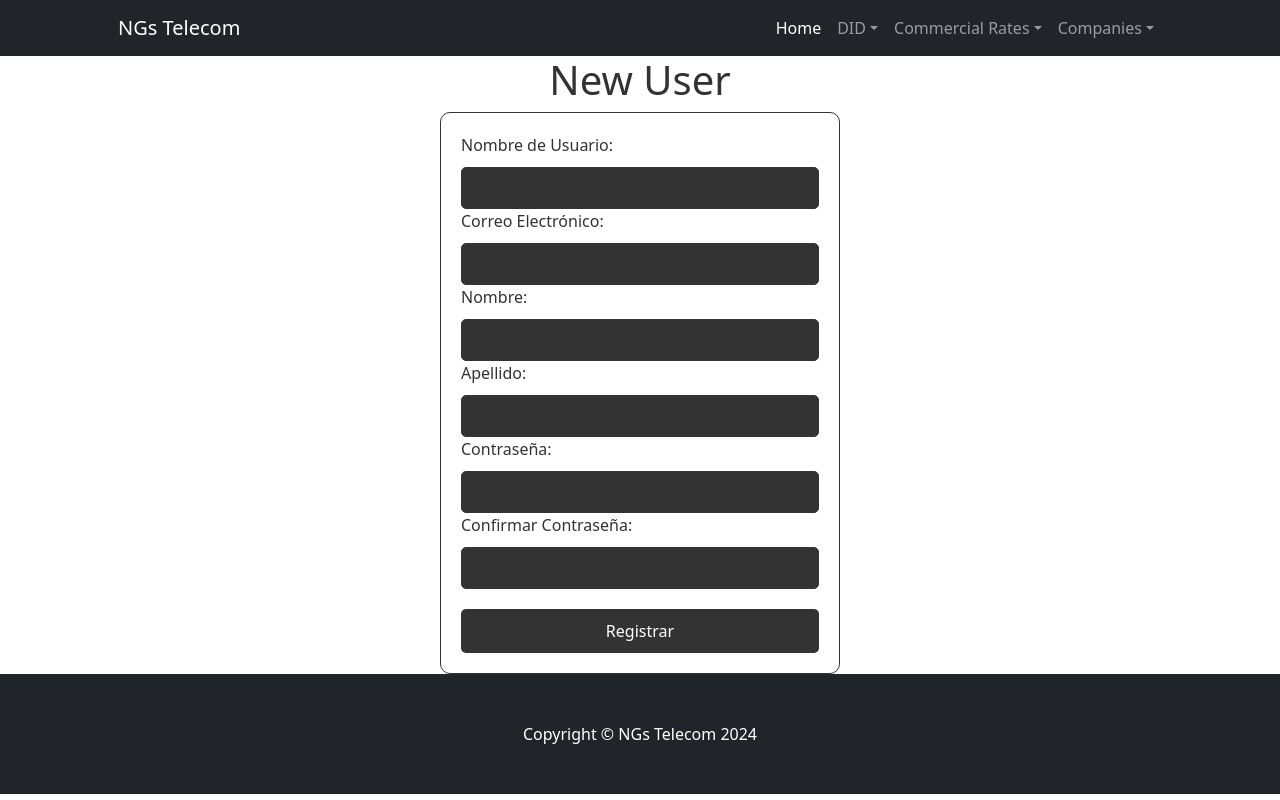
After one commit to Nektolox/Entrega_Final_Galue, a Django app: page /Accounts/Register/ in a window 1280 px wide. The commit adds this page. Run offline with Django 5.2, Linux system fonts and the light colour scheme; some libraries are stand-ins or nearby versions.

Commit message:
se prueban la creacion de usuarios

```diff
--- a/ProyectoFinal/settings.py
+++ b/ProyectoFinal/settings.py
@@ -58,7 +58,7 @@ ROOT_URLCONF = 'ProyectoFinal.urls'
 TEMPLATES = [
     {
         'BACKEND': 'django.template.backends.django.DjangoTemplates',
-        'DIRS': [BASE_DIR / './Proyecto_Django/PRE3Django/ProyectoFinal/DIDs/plantillas'],
+        'DIRS': [],
         'APP_DIRS': True,
         'OPTIONS': {
             'context_processors': [
--- a/ProyectoFinal/urls.py
+++ b/ProyectoFinal/urls.py
@@ -22,5 +22,6 @@ from django.http import HttpResponseRedirect
 urlpatterns = [
     path('admin/', admin.site.urls),
     path('DIDs/', include('DIDs.urls')),
+    path('Accounts/', include('accounts.urls')),
     path('', lambda request: HttpResponseRedirect('DIDs/Inicio/'))
 ]
--- /dev/null
+++ b/accounts/templates/accounts/Register.html
@@ -0,0 +1,104 @@
+<!DOCTYPE html>
+<html lang="en">
+
+<head>
+    <meta charset="UTF-8">
+    <meta name="viewport" content="width=device-width, initial-scale=1.0">
+    <title>New User</title>
+    <style>
+        body {
+            background-color: black;
+            color: white;
+            font-family: Arial, sans-serif;
+        }
+
+        form {
+            max-width: 400px;
+            margin: 0 auto;
+            padding: 20px;
+            border: 1px solid #333;
+            border-radius: 10px;
+            background-color: white;
+        }
+
+        h1 {
+            text-align: center;
+            color: #333;
+        }
+
+        label,
+        input {
+            display: block;
+            width: 100%;
+            margin-bottom: 10px;
+            color: #333;
+        }
+
+        input[type="text"],
+        input[type="email"],
+        input[type="password"] {
+            padding: 8px;
+            border-radius: 5px;
+            border: 1px solid #333;
+            background-color: #333;
+            color: white;
+        }
+
+        input[type="submit"] {
+            padding: 10px 20px;
+            border: none;
+            border-radius: 5px;
+            background-color: #333;
+            color: white;
+            cursor: pointer;
+            margin-top: 20px;
+        }
+
+        input[type="submit"]:hover {
+            background-color: white;
+            color: #333;
+        }
+
+        .error {
+            color: red;
+            text-align: center;
+        }
+    </style>
+</head>
+
+<body>
+    {% extends "dids/inicio.html" %} {% load static %}
+
+    {% block title %}New User{% endblock %}
+
+    {% block contenidoQueCambia %}
+    <h1>New User</h1>
+    {% if error %}
+    <p class="error">{{ error }}</p>
+    {% endif %}
+    <form action="{% url 'Register' %}" method="post">
+        {% csrf_token %}
+        <label for="username">Nombre de Usuario:</label>
+        <input type="text" id="username" name="username" required>
+
+        <label for="email">Correo Electrónico:</label>
+        <input type="email" id="email" name="email" required>
+
+        <label for="first_name">Nombre:</label>
+        <input type="text" id="first_name" name="first_name" required>
+
+        <label for="last_name">Apellido:</label>
+        <input type="text" id="last_name" name="last_name" required>
+
+        <label for="password1">Contraseña:</label>
+        <input type="password" id="password1" name="password1" required>
+
+        <label for="password2">Confirmar Contraseña:</label>
+        <input type="password" id="password2" name="password2" required>
+
+        <input type="submit" value="Registrar">
+    </form>
+    {% endblock %}
+</body>
+
+</html>
--- /dev/null
+++ b/accounts/urls.py
@@ -0,0 +1,9 @@
+# accounts/urls.py
+from django.urls import path
+from django.urls import path
+from .views import RegisterView, HelloView
+
+urlpatterns = [
+    path('Login/', HelloView.as_view(), name='Login'),
+    path('Register/', RegisterView.as_view(), name='Register'),
+]
--- a/accounts/views.py
+++ b/accounts/views.py
@@ -1,3 +1,44 @@
-from django.shortcuts import render
+# accounts/views.py
 
-# Create your views here.
+from django.urls import reverse_lazy
+from django.views.generic.edit import View
+from django.shortcuts import render, redirect
+from django.contrib.auth.hashers import make_password
+from .models import CustomUser, TechnicalUser, CommercialUser
+from django.views.generic import TemplateView
+
+# accounts/views.py
+
+class RegisterView(View):
+    template_name = 'accounts/Register.html'
+    success_url = reverse_lazy('Login')
+
+    def get(self, request, *args, **kwargs):
+        return render(request, self.template_name)
+
+    def post(self, request, *args, **kwargs):
+        username = request.POST.get('username')
+        email = request.POST.get('email')
+        first_name = request.POST.get('first_name')
+        last_name = request.POST.get('last_name')
+        password1 = request.POST.get('password1')
+        password2 = request.POST.get('password2')
+
+        if password1 != password2:
+            return render(request, self.template_name, {'error': 'Las contraseñas no coinciden.'})
+
+        if not (email.endswith('@ngtelecom.noc') or email.endswith('@ngtelecom.sales')):
+            return render(request, self.template_name, {'error': 'El correo electrónico debe pertenecer a los dominios empresariales'})
+
+        if email.endswith('@ngtelecom.noc'):
+            user = TechnicalUser(username=username, email=email, first_name=first_name, last_name=last_name, password=make_password(password1))
+        elif email.endswith('@ngtelecom.sales'):
+            user = CommercialUser(username=username, email=email, first_name=first_name, last_name=last_name, password=make_password(password1))
+
+        user.save()
+        return redirect(self.success_url)
+
+
+
+class HelloView(TemplateView):
+    template_name = 'accounts/Login.html'
```
Also changed, not shown: DIDs/templates/dids/NewDIDs.html (+7 -1 lines), accounts/templates/accounts/Login.html (added, +14 -0 lines), db.sqlite3.
